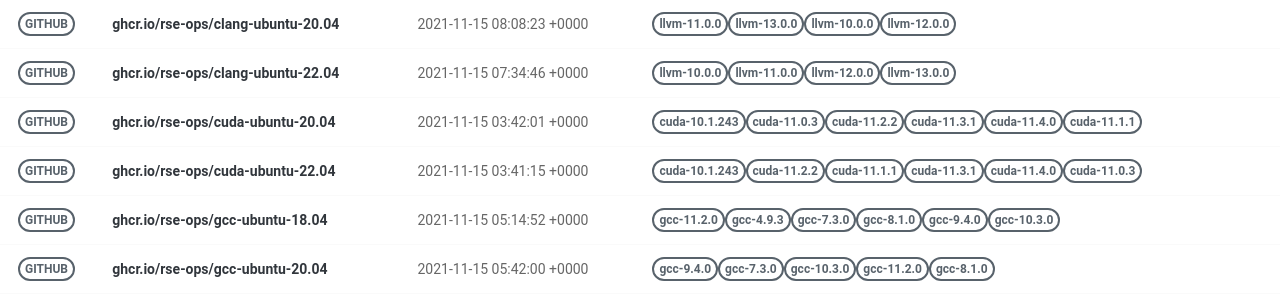
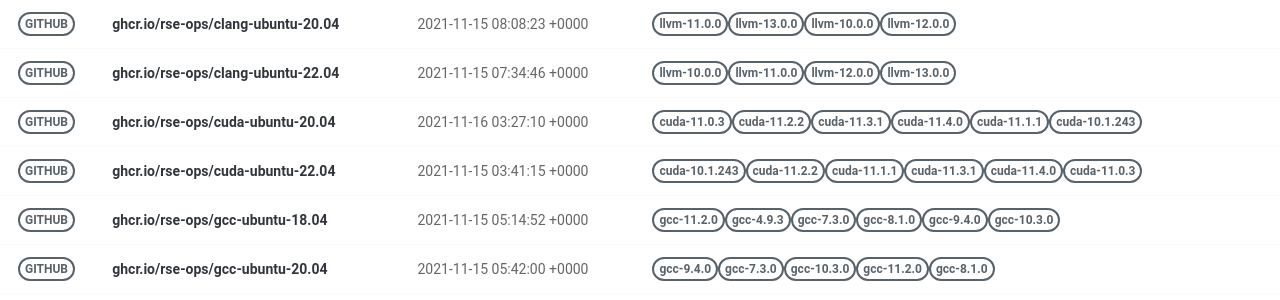
Before and after one commit to rse-ops/docker-images, a Jekyll site: the page built from pages/index.md, in a window 1280 px wide. Shown: the part 179-479 px from the top of the page. Built offline with Jekyll 4.4.1, drawn with Linux system fonts in a browser that asks for light colours; nearby versions of some CDN libraries.

Commit message:
Automated push to update library 2021-11-16

```diff
--- a/_library/ghcr.io-rse-ops-cuda-ubuntu-20.04.md
+++ b/_library/ghcr.io-rse-ops-cuda-ubuntu-20.04.md
@@ -1,14 +1,11 @@
 ---
 layout: container
 name: ghcr.io/rse-ops/cuda-ubuntu-20.04
-updated_at: 2021-11-15 03:42:01.846109
+updated_at: 2021-11-16 03:27:10.352201
 
 
 container_url: https://github.com/orgs/rse-ops/packages/container/package/cuda-ubuntu-20.04
 versions:
- - tag: cuda-10.1.243
-   dockerfile: https://github.com/rse-ops/docker-images/blob/main/ubuntu/cuda/Dockerfile
-   manifest: https://crane.ggcr.dev/manifest/ghcr.io/rse-ops/cuda-ubuntu-20.04:cuda-10.1.243
  - tag: cuda-11.0.3
    dockerfile: https://github.com/rse-ops/docker-images/blob/main/ubuntu/cuda/Dockerfile
    manifest: https://crane.ggcr.dev/manifest/ghcr.io/rse-ops/cuda-ubuntu-20.04:cuda-11.0.3
@@ -24,5 +21,8 @@ versions:
  - tag: cuda-11.1.1
    dockerfile: https://github.com/rse-ops/docker-images/blob/main/ubuntu/cuda/Dockerfile
    manifest: https://crane.ggcr.dev/manifest/ghcr.io/rse-ops/cuda-ubuntu-20.04:cuda-11.1.1
+ - tag: cuda-10.1.243
+   dockerfile: https://github.com/rse-ops/docker-images/blob/main/ubuntu/cuda/Dockerfile
+   manifest: https://crane.ggcr.dev/manifest/ghcr.io/rse-ops/cuda-ubuntu-20.04:cuda-10.1.243
 
 ---
```
